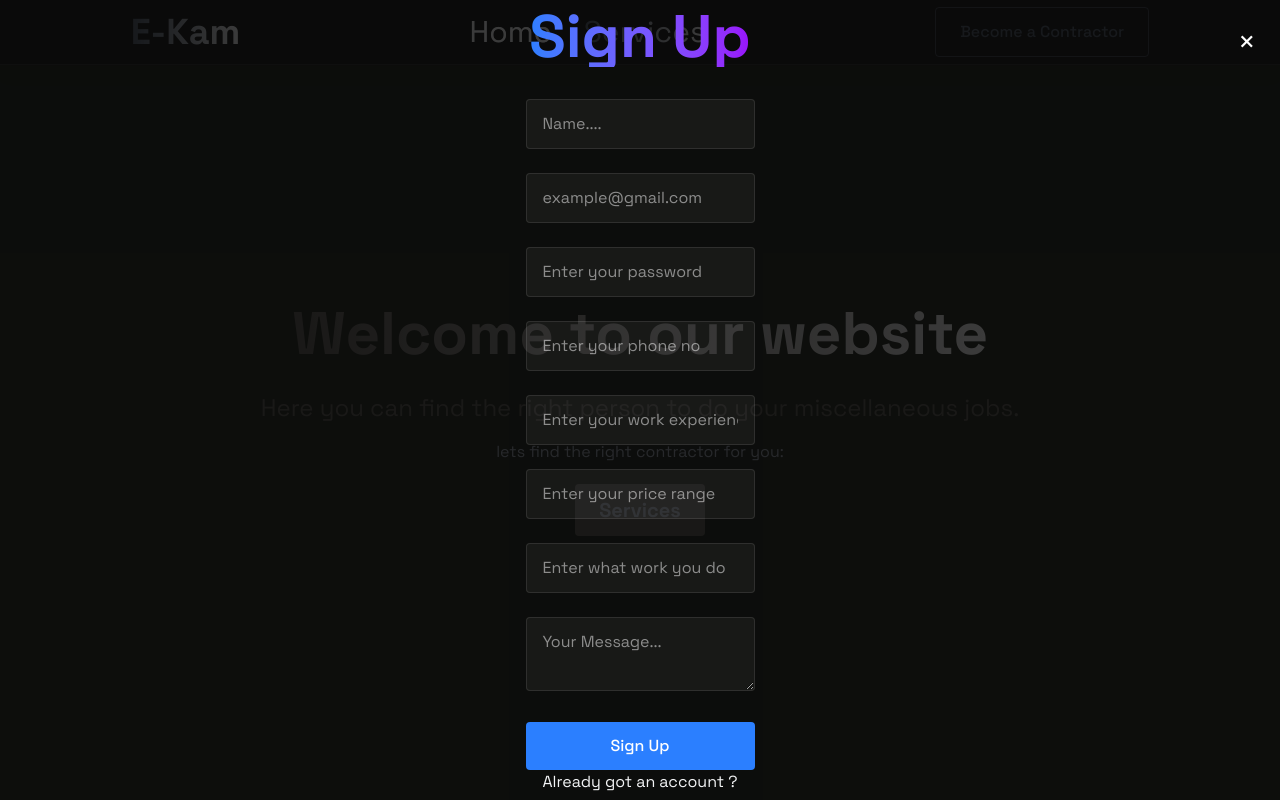
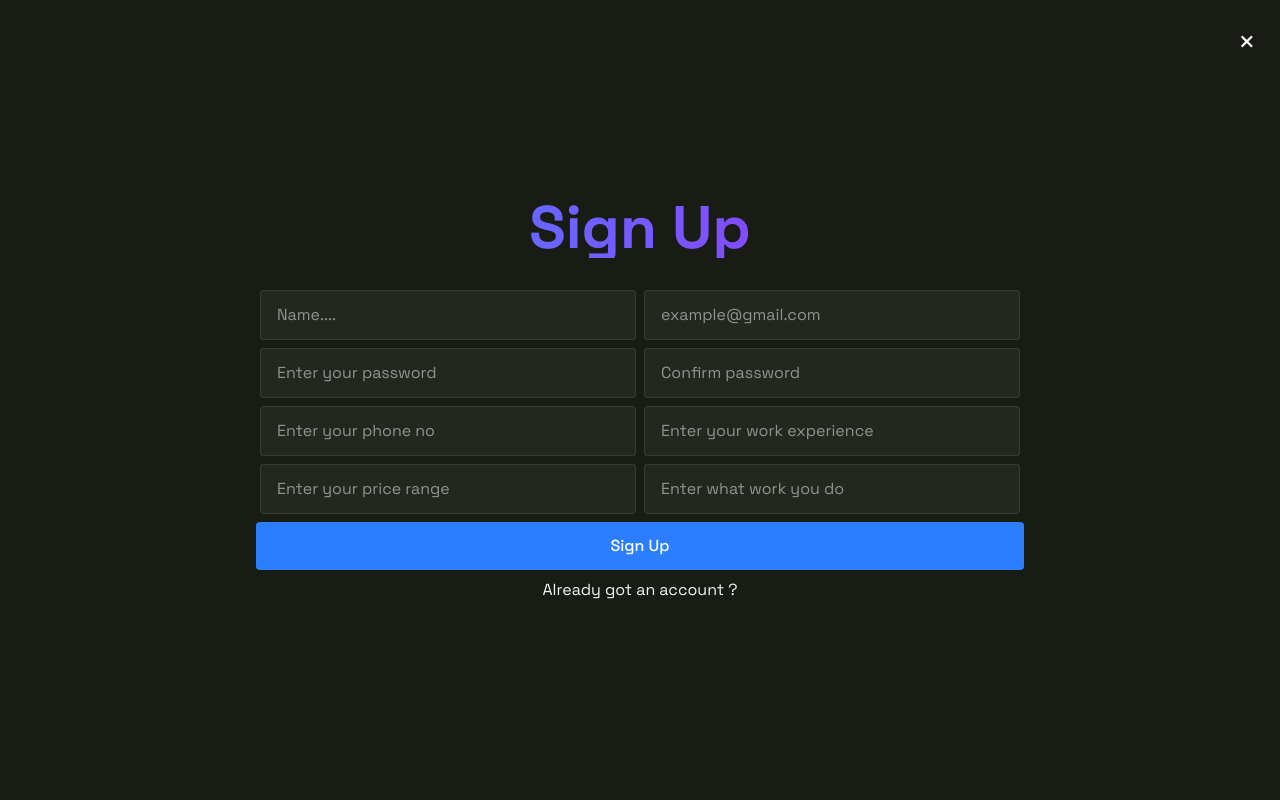
Before and after one commit to Samrat-Deula7/E-Kam, a React (Vite) app in the folder frontend/: page / in a window 1280 px wide. Both pictures are taken after a click on the button "Become a Contractor". Built offline with nearby package versions, Linux system fonts and the light colour scheme.

Commit message:
Finished fixing ui errors of signup for making it responshive

```diff
--- a/frontend/src/Signup.jsx
+++ b/frontend/src/Signup.jsx
@@ -6,12 +6,13 @@ const Signup = ({ contractorBtn, setcontractorBtn }) => {
     }
   return (
     <div
-      className={`fixed top-0 left-0 max-w-screen w-full bg-[rgba(10,10,10,0.8)] z-40 flex flex-col items-center justify-center transition-all duration-300 ease-in-out ${
+      className={`fixed top-0 left-0 max-w-screen w-full bg-[#181C14] z-40 flex flex-col items-center justify-center transition-all duration-300 ease-in-out ${
         contractorBtn
           ? "h-screen opacity-100 pointer-events-auto"
           : "h-0 opacity-0 pointer-events-none"
       }`}
     >
+      <div className="w-96 md:w-xl lg:w-2xl xl:w-3xl text-center">
         <h2 className="text-4xl md:text-6xl font-bold mb-8 bg-linear-to-r from-blue-500 to-purple-600 bg-clip-text text-transparent text-center">
           Sign Up
         </h2>
@@ -22,7 +23,9 @@ const Signup = ({ contractorBtn, setcontractorBtn }) => {
         >
           &times;
         </button>
-      <form className="space-y-6" onSubmit={handleSubmit}>
+
+        <form onSubmit={handleSubmit} className="text-center">
+          <div className="grid grid-cols-1 xl:grid-cols-2  place-items-center">
             <div className="relative">
               <input
                 type="text"
@@ -30,7 +33,7 @@ const Signup = ({ contractorBtn, setcontractorBtn }) => {
                 name="name"
                 required
                 // value={formData.name}
-            className="w-full bg-white/5 border border-white/10 rounded px-4 py-3 text-white transition focus:outline-none focus:border-blue-500 focus:bg-blue-500/5"
+                className="w-90 mb-2 md:w-94  bg-white/5 border border-white/10 rounded px-4 py-3 text-white transition focus:outline-none focus:border-blue-500 focus:bg-blue-500/5"
                 placeholder="Name...."
                 // onChange={(e) => setFormData({ ...formData, name: e.target.value })}
               />
@@ -42,11 +45,12 @@ const Signup = ({ contractorBtn, setcontractorBtn }) => {
                 name="email"
                 required
                 // value={formData.email}
-            className="w-full bg-white/5 border border-white/10 rounded px-4 py-3 text-white transition focus:outline-none focus:border-blue-500 focus:bg-blue-500/5"
+                className="w-90 mb-2 md:w-94 bg-white/5 border border-white/10 rounded px-4 py-3 text-white transition focus:outline-none focus:border-blue-500 focus:bg-blue-500/5"
                 placeholder="example@gmail.com"
                 // onChange={(e) => setFormData({ ...formData, name: e.target.value })}
               />
             </div>
+
             <div className="relative">
               <input
                 type="password"
@@ -54,8 +58,20 @@ const Signup = ({ contractorBtn, setcontractorBtn }) => {
                 name="password"
                 required
                 // value={formData.email}
-            className="w-full bg-white/5 border border-white/10 rounded px-4 py-3 text-white transition focus:outline-none focus:border-blue-500 focus:bg-blue-500/5"
+                className="w-90 mb-2 md:w-94 bg-white/5 border border-white/10 rounded px-4 py-3 text-white transition focus:outline-none focus:border-blue-500 focus:bg-blue-500/5"
                 placeholder="Enter your password"
+                // onChange={(e) => setFormData({ ...formData, name: e.target.value })}
+              />
+            </div>
+            <div className="relative">
+              <input
+                type="cpassword"
+                id="cpassword"
+                name="cpassword"
+                required
+                // value={formData.email}
+                className="w-90 mb-2 md:w-94 bg-white/5 border border-white/10 rounded px-4 py-3 text-white transition focus:outline-none focus:border-blue-500 focus:bg-blue-500/5"
+                placeholder="Confirm password"
                 // onChange={(e) => setFormData({ ...formData, name: e.target.value })}
               />
             </div>
@@ -66,11 +82,12 @@ const Signup = ({ contractorBtn, setcontractorBtn }) => {
                 name="phoneno"
                 required
                 // value={formData.email}
-            className="w-full bg-white/5 border border-white/10 rounded px-4 py-3 text-white transition focus:outline-none focus:border-blue-500 focus:bg-blue-500/5"
+                className="w-90 mb-2 md:w-94 bg-white/5 border border-white/10 rounded px-4 py-3 text-white transition focus:outline-none focus:border-blue-500 focus:bg-blue-500/5"
                 placeholder="Enter your phone no"
                 // onChange={(e) => setFormData({ ...formData, name: e.target.value })}
               />
             </div>
+
             <div className="relative">
               <input
                 type="text"
@@ -78,7 +95,7 @@ const Signup = ({ contractorBtn, setcontractorBtn }) => {
                 name="experience"
                 required
                 // value={formData.email}
-            className="w-full bg-white/5 border border-white/10 rounded px-4 py-3 text-white transition focus:outline-none focus:border-blue-500 focus:bg-blue-500/5"
+                className="w-90 mb-2 md:w-94 bg-white/5 border border-white/10 rounded px-4 py-3 text-white transition focus:outline-none focus:border-blue-500 focus:bg-blue-500/5"
                 placeholder="Enter your work experience"
                 // onChange={(e) => setFormData({ ...formData, name: e.target.value })}
               />
@@ -90,11 +107,12 @@ const Signup = ({ contractorBtn, setcontractorBtn }) => {
                 name="cost"
                 required
                 // value={formData.email}
-            className="w-full bg-white/5 border border-white/10 rounded px-4 py-3 text-white transition focus:outline-none focus:border-blue-500 focus:bg-blue-500/5"
+                className="w-90 mb-2 md:w-94 bg-white/5 border border-white/10 rounded px-4 py-3 text-white transition focus:outline-none focus:border-blue-500 focus:bg-blue-500/5"
                 placeholder="Enter your price range"
                 // onChange={(e) => setFormData({ ...formData, name: e.target.value })}
               />
             </div>
+
             <div className="relative">
               <input
                 type="text"
@@ -102,29 +120,16 @@ const Signup = ({ contractorBtn, setcontractorBtn }) => {
                 name="work"
                 required
                 // value={formData.email}
-            className="w-full bg-white/5 border border-white/10 rounded px-4 py-3 text-white transition focus:outline-none focus:border-blue-500 focus:bg-blue-500/5"
+                className="w-90 mb-2 md:w-94 bg-white/5 border border-white/10 rounded px-4 py-3 text-white transition focus:outline-none focus:border-blue-500 focus:bg-blue-500/5"
                 placeholder="Enter what work you do"
                 // onChange={(e) => setFormData({ ...formData, name: e.target.value })}
               />
             </div>
+          </div>
 
-        <div className="relative">
-          <textarea
-            id="message"
-            name="message"
-            required
-            // value={formData.message}
-            row={5}
-            className="w-full bg-white/5 border border-white/10 rounded px-4 py-3 text-white transition focus:outline-none focus:border-blue-500 focus:bg-blue-500/5"
-            placeholder="Your Message..."
-            // onChange={(e) =>
-            //   setFormData({ ...formData, message: e.target.value })
-            // }
-          />
-        </div>
           <button
             type="submit"
-          className="w-full bg-blue-500 text-white py-3 px-6 rounded font-medium transition relative overflow-hidden hover:-translate-y-0.5 hover:shadow-[0_0_15px_rgba(59,130,246,0.4)]"
+            className="w-90 md:w-full mb-2 bg-blue-500 text-white py-3 px-6 rounded font-medium transition relative overflow-hidden hover:-translate-y-0.5 hover:shadow-[0_0_15px_rgba(59,130,246,0.4)]"
           >
             Sign Up
           </button>
@@ -133,6 +138,7 @@ const Signup = ({ contractorBtn, setcontractorBtn }) => {
           Already got an account ?
         </Link>
       </div>
+    </div>
   );
 };
 
```
Lines whose indentation alone changed are shown as unchanged.
